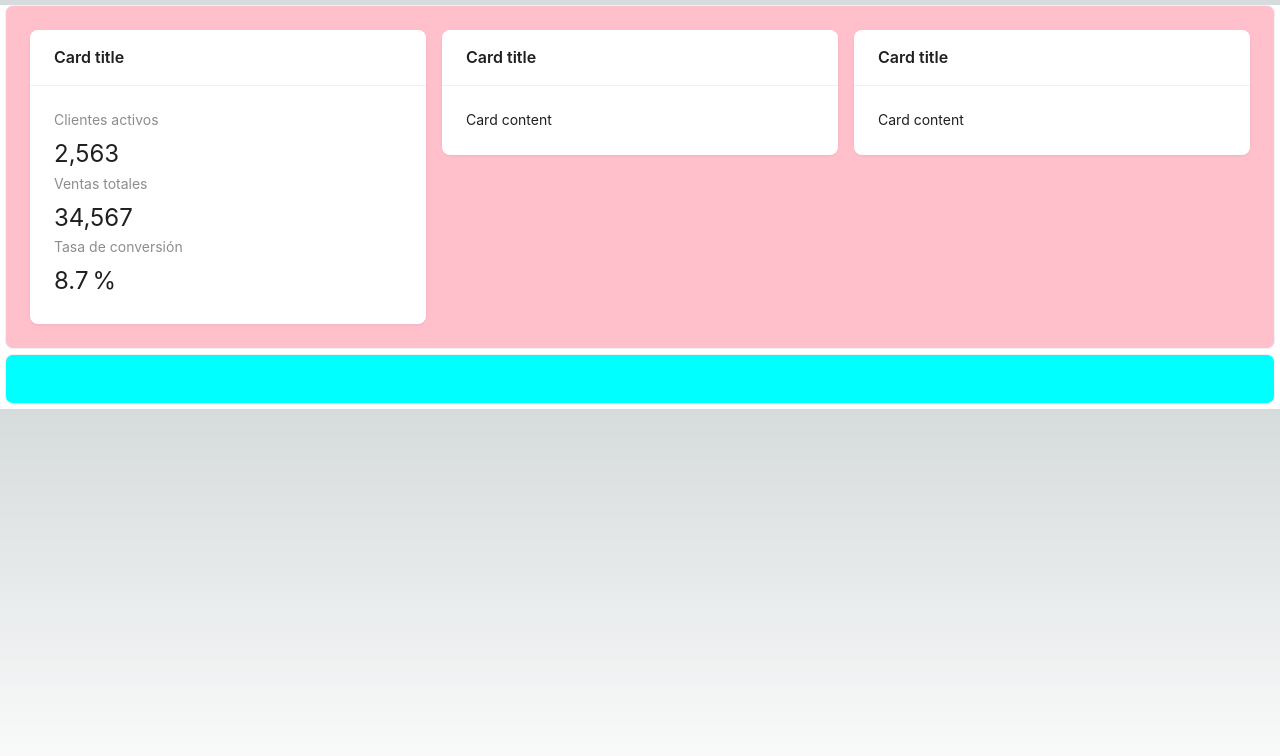
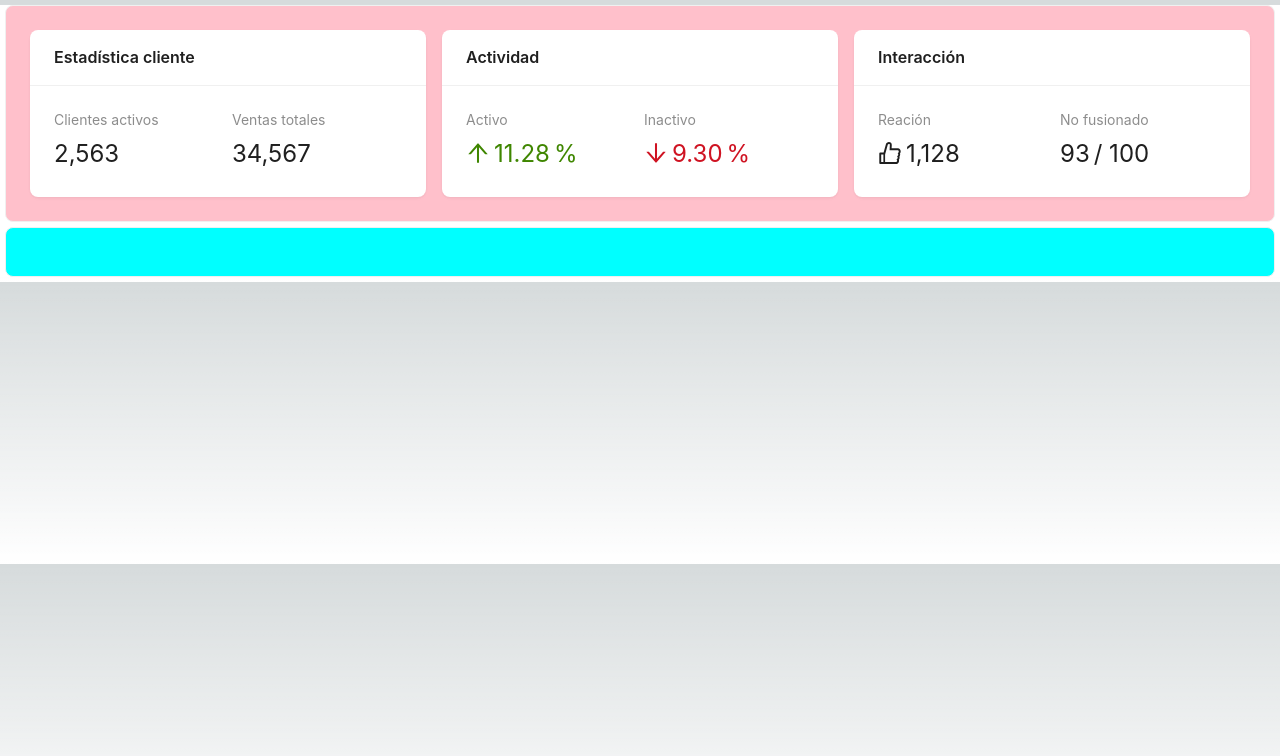
Before and after one commit to dalvarez082/service_pos_app, a Next.js app: page /Graphics in a window 1280 px wide. Shown: the top 756 px of the page. Built offline with nearby package versions, Linux system fonts and the light colour scheme.

Commit message:
Edit graphic

```diff
--- a/src/pages/Graphics.jsx
+++ b/src/pages/Graphics.jsx
@@ -1,5 +1,10 @@
 import React from "react";
 import { Card, Col, Row, Statistic } from "antd";
+import {
+  ArrowDownOutlined,
+  ArrowUpOutlined,
+  LikeOutlined,
+} from "@ant-design/icons";
 
 const Graphics = () => {
   return (
@@ -18,20 +23,62 @@ const Graphics = () => {
       >
         <Row gutter={16}>
           <Col span={8}>
-            <Card title="Card title" bordered={false}>
-            <Statistic title="Clientes activos" value={2563} />
-            <Statistic title="Ventas totales" value={34567} />
-            <Statistic title="Tasa de conversión" value={8.7} suffix="%" />
+            <Card title="Estadística cliente" bordered={false}>
+              <Row gutter={[8, 8]}>
+                <Col span={12}>
+                  <Statistic title="Clientes activos" value={2563} />
+                </Col>
+                <Col span={12}>
+                  <Statistic title="Ventas totales" value={34567} />
+                </Col>
+              </Row>
+            </Card>
+          </Col>
+
+          <Col span={8}>
+            <Card title="Actividad" bordered={false}>
+              <Row gutter={[8, 8]}>
+                <Col span={12}>
+                  <Statistic
+                    title="Activo"
+                    value={11.28}
+                    precision={2}
+                    valueStyle={{
+                      color: "#3f8600",
+                    }}
+                    prefix={<ArrowUpOutlined />}
+                    suffix="%"
+                  />
+                </Col>
+                <Col span={12}>
+                  <Statistic
+                    title="Inactivo"
+                    value={9.3}
+                    precision={2}
+                    valueStyle={{
+                      color: "#cf1322",
+                    }}
+                    prefix={<ArrowDownOutlined />}
+                    suffix="%"
+                  />
+                </Col>
+              </Row>
             </Card>
           </Col>
           <Col span={8}>
-            <Card title="Card title" bordered={false}>
-              Card content
-            </Card>
-          </Col>
-          <Col span={8}>
-            <Card title="Card title" bordered={false}>
-              Card content
+            <Card title="Interacción" bordered={false}>
+              <Row gutter={16}>
+                <Col span={12}>
+                  <Statistic
+                    title="Reación"
+                    value={1128}
+                    prefix={<LikeOutlined />}
+                  />
+                </Col>
+                <Col span={12}>
+                  <Statistic title="No fusionado" value={93} suffix="/ 100" />
+                </Col>
+              </Row>
             </Card>
           </Col>
         </Row>
```
